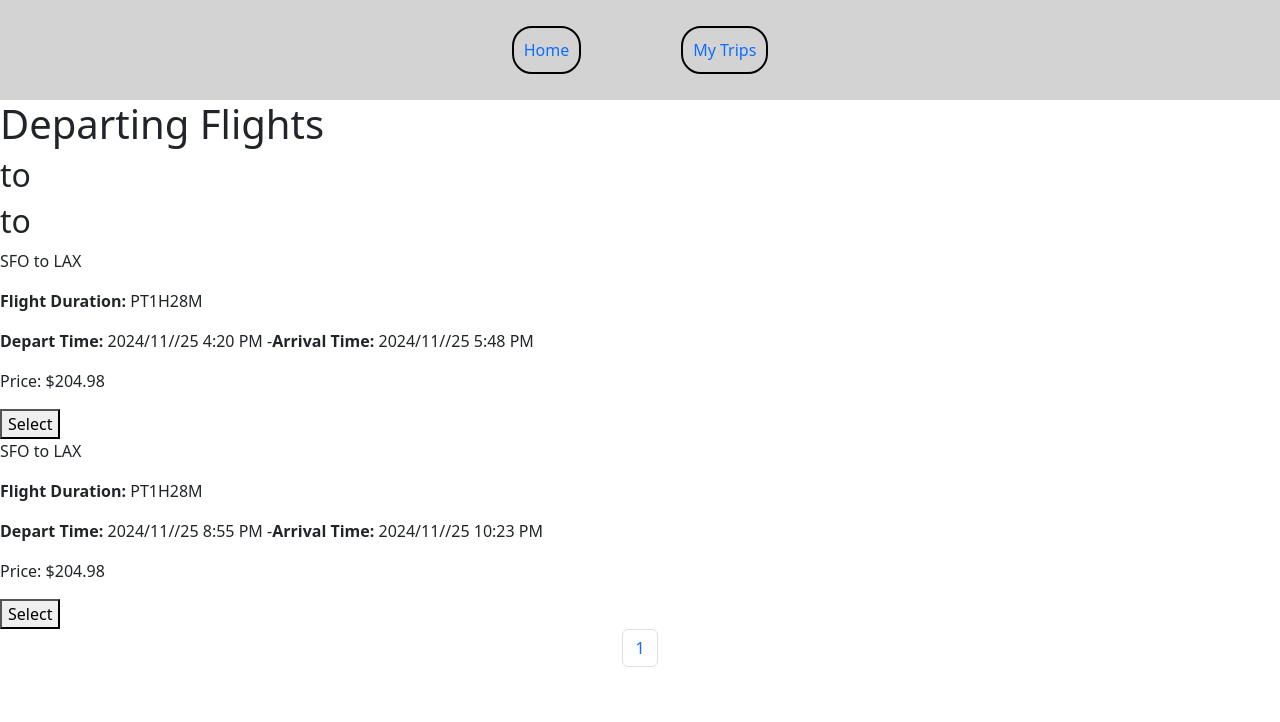
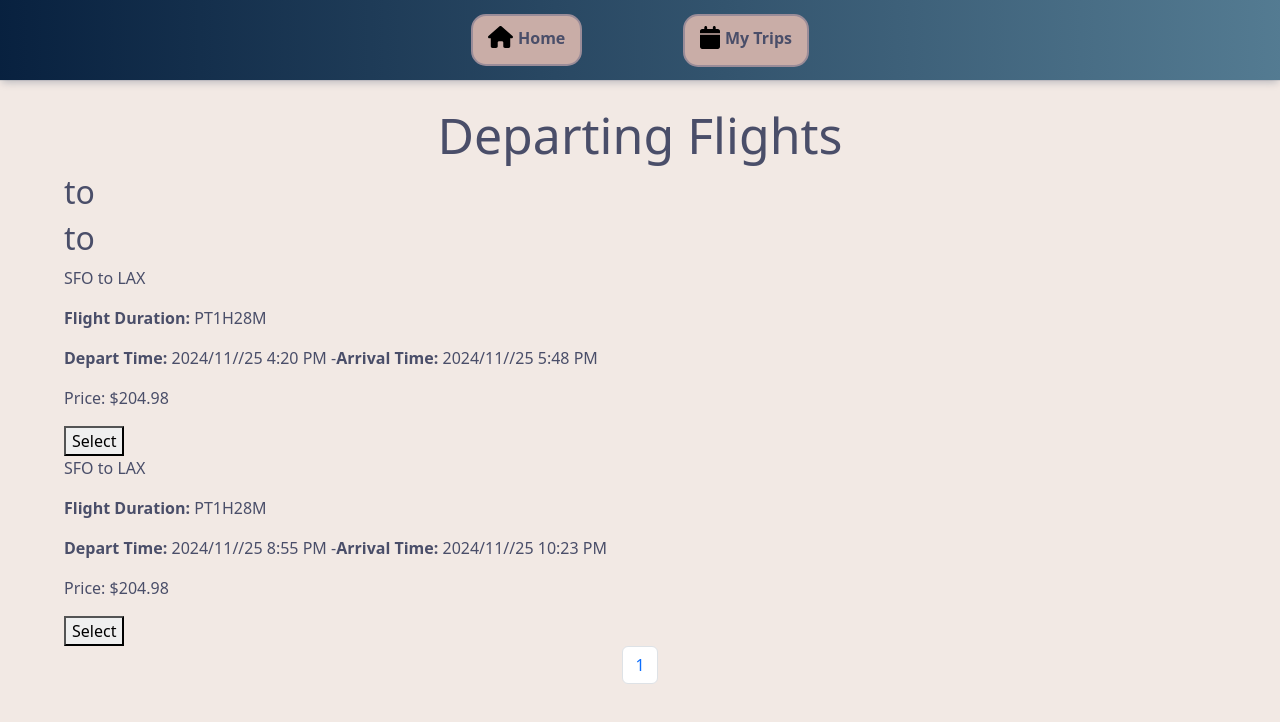
Before and after one commit to hoken92/React_Trip_Planner_frontend, a React (Vite) app: page /departingflights in a window 1280 px wide. Shown: the top 722 px of the page. Built offline with nearby package versions, Linux system fonts and the light colour scheme.

Commit message:
added styling to nav and events page

```diff
--- a/src/App.css
+++ b/src/App.css
@@ -1,19 +1,76 @@
+body {
+  background-color: #f2e9e4;
+  color: #4a4e69;
+}
+
+main {
+  margin-top: 25px;
+  margin-left: auto;
+  margin-right: auto;
+  width: 90%;
+  overflow: hidden;
+}
+
 #nav-bar {
   width: 100%;
-  height: 100px;
+  height: 80px;
   display: flex;
+  position: relative;
   flex-direction: row;
   justify-content: center;
   align-items: center;
   gap: 100px;
-  background-color: lightgrey;
+  background: linear-gradient(
+    90deg,
+    hsla(213, 77%, 14%, 1) 0%,
+    hsla(202, 27%, 45%, 1) 100%
+  );
+  box-shadow: 0px 4px 8px -2px rgba(9, 30, 66, 0.25),
+    0px 0px 0px 1px rgba(9, 30, 66, 0.08);
+}
+
+#nav-bar a:nth-child(1):before {
+  content: url("./assets//house-solid.svg");
+  width: 25px;
+}
+
+#nav-bar a:nth-child(2):before {
+  content: url("./assets//calendar-solid.svg");
+  width: 20px;
 }
 
 #nav-bar a {
   text-decoration: none;
-  border: 2px solid black;
-  border-radius: 20px;
-  padding: 10px;
+  background-color: #c9ada7;
+  border: 2px solid #9a8c98;
+  border-radius: 15px;
+  box-sizing: border-box;
+  color: #4a4e69;
+  display: inline-block;
+  font-size: 16px;
+  font-weight: 600;
+  padding: 10px 15px;
+  text-align: center;
+  transition: all 300ms cubic-bezier(0.23, 1, 0.32, 1);
+  touch-action: manipulation;
+  will-change: transform;
+  display: flex;
+  flex-direction: row;
+  gap: 5px;
+}
+
+#nav-bar a:hover,
+#event-form button:hover {
+  box-shadow: rgba(0, 0, 0, 0.25) 0 8px 15px;
+  transform: translateY(-2px);
+  color: #c9ada7;
+  background-color: #4a4e69;
+}
+
+#nav-bar a:active,
+#event-form button:active {
+  box-shadow: none;
+  transform: translateY(0);
 }
 
 #page-nav {
@@ -24,3 +81,69 @@
 .page-item:hover {
   cursor: pointer;
 }
+
+#title {
+  text-align: center;
+  font-size: 50px;
+}
+
+#container {
+  margin: 0 auto;
+  display: flex;
+  flex-direction: row;
+  justify-content: space-around;
+  position: relative;
+  margin-top: 50px;
+  margin-bottom: 50px;
+}
+
+#form-container {
+  position: fixed;
+  left: 150px;
+  top: 300px;
+  display: flex;
+  flex-direction: column;
+  align-items: center;
+  text-align: center;
+  border: 2px solid #4a4e69;
+  padding: 20px;
+  box-shadow: 0px 9px 30px #22223b;
+  border-radius: 10px;
+}
+
+#event-form {
+  margin-bottom: 30px;
+}
+
+#event-form select {
+  margin-right: 10px;
+  text-align: center;
+}
+
+#event-form button {
+  margin-left: 10px;
+  background-color: #c9ada7;
+  border: 2px solid #9a8c98;
+  border-radius: 15px;
+  box-sizing: border-box;
+  color: #4a4e69;
+  display: inline-block;
+  font-size: 16px;
+  font-weight: 600;
+  padding: 10px 15px;
+  text-align: center;
+  transition: all 300ms cubic-bezier(0.23, 1, 0.32, 1);
+  touch-action: manipulation;
+  will-change: transform;
+}
+
+#poster-container {
+  position: sticky;
+  left: 650px;
+  top: 250px;
+  width: 1000px;
+}
+
+.event_poster img {
+  object-fit: contain;
+}
--- a/src/components/DepartingFlightItem.jsx
+++ b/src/components/DepartingFlightItem.jsx
@@ -10,7 +10,7 @@ export default function DepartingFlightItem({
   }
 
   return (
-    <div>
+    <div className="flight-item">
       {flights.map((flight) => {
         return (
           <div key={flight.id}>
--- a/src/components/Flightheader.jsx
+++ b/src/components/Flightheader.jsx
@@ -1,6 +1,6 @@
 export default function Flightheader({ flightRequestData }) {
   return (
-    <div>
+    <div className="flight-header">
       <h2>
         {flightRequestData.originLocationCode} to{" "}
         {flightRequestData.destinationLocationCode}
--- a/src/pages/Confirmation.jsx
+++ b/src/pages/Confirmation.jsx
@@ -63,8 +63,8 @@ export default function Confirmation({
   }
 
   return (
-    <>
-      <h1>Confirmation</h1>
+    <main>
+      <h1 id="title">Confirmation</h1>
       {/* If request body is not null, display the items on the page */}
       {requestBody ? (
         <div>
@@ -134,6 +134,6 @@ export default function Confirmation({
           </button>
         </div>
       ) : null}
-    </>
+    </main>
   );
 }
--- a/src/pages/DepartFlightsPage.jsx
+++ b/src/pages/DepartFlightsPage.jsx
@@ -43,8 +43,8 @@ export default function DepartFlightsPage({
   };
 
   return (
-    <>
-      <h1>Departing Flights</h1>
+    <main>
+      <h1 id="title">Departing Flights</h1>
       <Flightheader flightRequestData={flightRequestData} />
       <DepartingFlightItem
         loading={loading}
@@ -56,6 +56,6 @@ export default function DepartFlightsPage({
         totalFlights={flights.length}
         paginate={paginate}
       />
-    </>
+    </main>
   );
 }
--- a/src/pages/EditTripPage.jsx
+++ b/src/pages/EditTripPage.jsx
@@ -27,8 +27,8 @@ export default function EditTripPage({ trip }) {
     }
   }
   return (
-    <>
-      <h1>Edit your Trips</h1>
+    <main>
+      <h1 id="title">Edit your Trips</h1>
       <div>
         <form onSubmit={submitEdit}>
           <label htmlFor="name">
@@ -44,6 +44,6 @@ export default function EditTripPage({ trip }) {
           <button>Submit Changes</button>
         </form>
       </div>
-    </>
+    </main>
   );
 }
--- a/src/pages/EventsPage.jsx
+++ b/src/pages/EventsPage.jsx
@@ -62,11 +62,12 @@ export default function EventsPage({
   }
 
   return (
-    <>
-      <h1>Events</h1>
-      <div>
-        <form onSubmit={submitEvent}>
-          <select name="" id="" onChange={handleChange}>
+    <main>
+      <h1 id="title">Events</h1>
+      <div id="container">
+        <div id="form-container">
+          <form onSubmit={submitEvent} id="event-form">
+            <select name="" id="form-dropdown" onChange={handleChange}>
               <option value="">Select One</option>
               {events.map((event) => {
                 return (
@@ -83,17 +84,19 @@ export default function EventsPage({
             <div>
               <p>
                 <b>Event: </b>
+                <br />
                 {selectedEvent[0].event_name}
               </p>
               <p>
-              <b>Event Location: </b> {selectedEvent[0].location.city}
+                <b>Event Location: </b>
+                <br /> {selectedEvent[0].location.city}
               </p>
               <p>
-              <b>Event Start Date: </b>
+                <b>Event Start Date: </b> <br />
                 {new Date(selectedEvent[0].event_date.start).toDateString()}
               </p>
               <p>
-              <b>Event End Date :</b>
+                <b>Event End Date :</b> <br />
                 {new Date(selectedEvent[0].event_date.end).toDateString()}
               </p>
             </div>
@@ -101,7 +104,7 @@ export default function EventsPage({
         </div>
         {/* If an event is chosen, will display the event line up poster */}
         {isSelected ? (
-        <div>
+          <div id="poster-container">
             <img
               className="event_poster"
               src={selectedEvent[0].poster}
@@ -109,6 +112,7 @@ export default function EventsPage({
             />
           </div>
         ) : null}
-    </>
+      </div>
+    </main>
   );
 }
--- a/src/pages/NotFound.jsx
+++ b/src/pages/NotFound.jsx
@@ -2,9 +2,9 @@ import { Link } from "react-router-dom";
 
 export default function NotFound() {
   return (
-    <>
-      <h1>Page is not found.</h1>
+    <main>
+      <h1 id="title">Page is not found.</h1>
       <Link to="/">Go back Home</Link>
-    </>
+    </main>
   );
 }
--- a/src/pages/ReturnFlightsPage.jsx
+++ b/src/pages/ReturnFlightsPage.jsx
@@ -28,8 +28,8 @@ export default function ReturnFlightsPage({
   };
 
   return (
-    <>
-      <h1>Returning Flights</h1>
+    <main>
+      <h1 id="title">Returning Flights</h1>
       <Flightheader flightRequestData={flightRequestData} />
       <ReturningFlightitem
         flights={currentFlights}
@@ -40,6 +40,6 @@ export default function ReturnFlightsPage({
         totalFlights={flights.length}
         paginate={paginate}
       />
-    </>
+    </main>
   );
 }
--- a/src/pages/TripsPage.jsx
+++ b/src/pages/TripsPage.jsx
@@ -37,9 +37,9 @@ export default function TripsPage({ setTrip }) {
 
   return (
     <main>
-      <h1>My Trips</h1>
-      {trips
-        ? trips.map((trip, i) => {
+      <h1 id="title">My Trips</h1>
+      {trips ? (
+        trips.map((trip, i) => {
           return (
             <TripItem
               key={i}
@@ -49,7 +49,9 @@ export default function TripsPage({ setTrip }) {
             />
           );
         })
-        : null}
+      ) : (
+        <h3>You have no current trips.</h3>
+      )}
     </main>
   );
 }
```
Also changed, not shown: src/assets/calendar-solid.svg (added), src/assets/house-solid.svg (added). Lines whose indentation alone changed are shown as unchanged.
